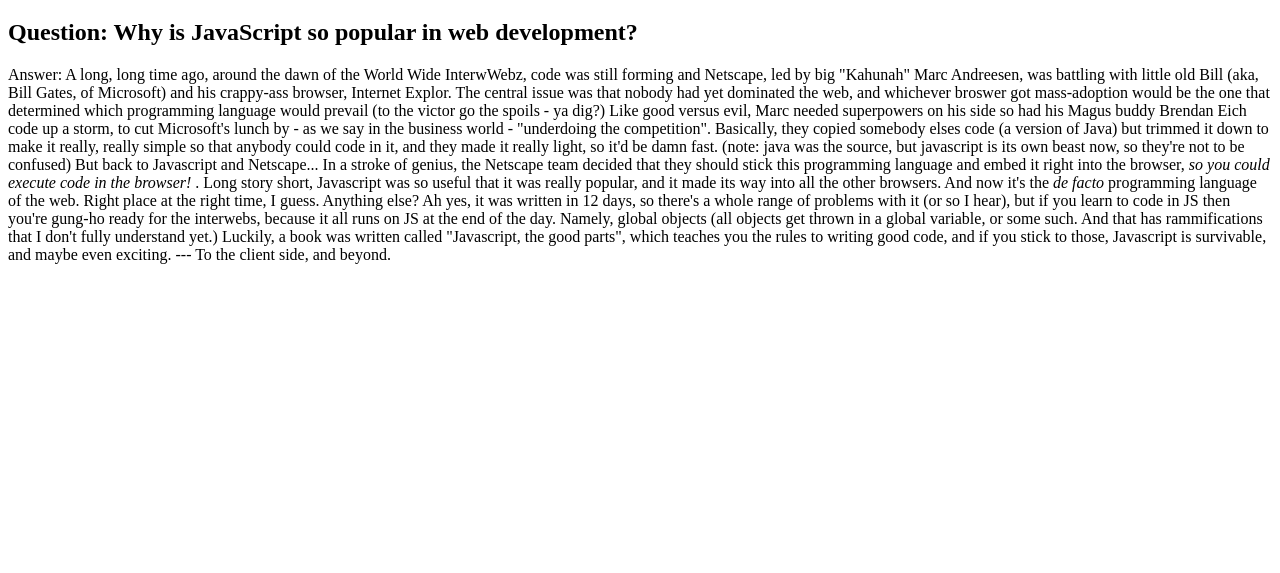
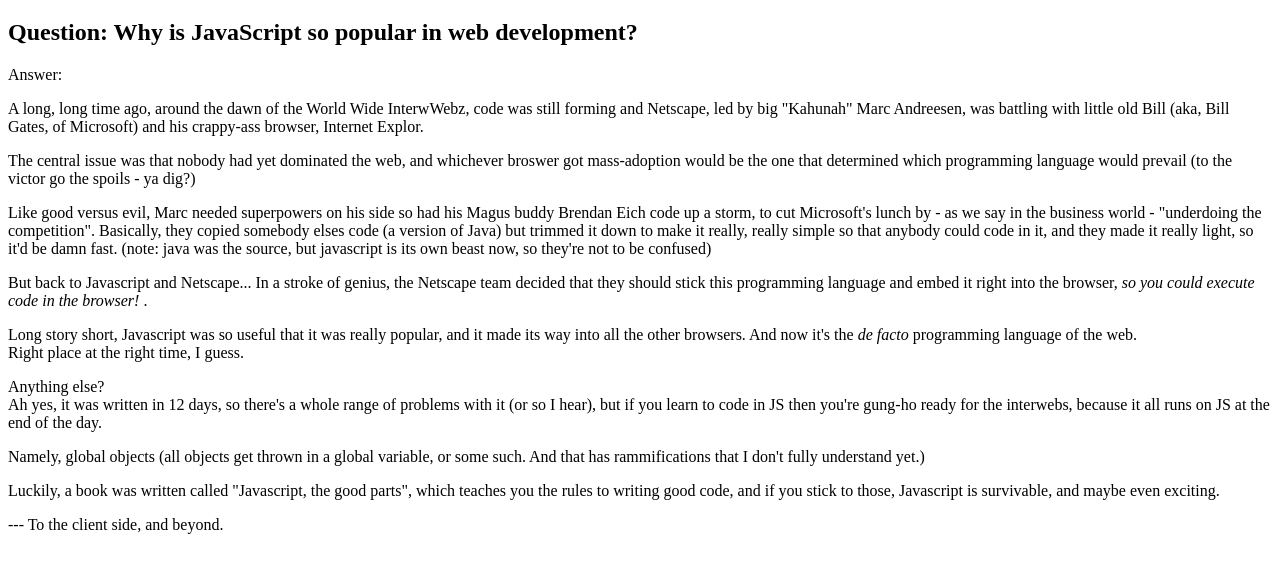
Before and after one commit to mceoin/mceoin.github.io, a plain HTML site: page blog/week2_technical.html in a window 1280 px wide. Shown: the part 61-634 px from the top of the page. Drawn offline with Linux system fonts and the light colour scheme.

Commit message:
Paragraph edits made.

```diff
--- a/blog/week2_technical.html
+++ b/blog/week2_technical.html
@@ -3,27 +3,26 @@
 <body>
 <h1>Week 2 Technical Blog</h1>
 <h2>Question: Why is JavaScript so popular in web development?</h2>
-<p>Answer:
+<p>Answer:<br>
 
-A long, long time ago, around the dawn of the World Wide InterwWebz, code was still forming and Netscape, led by big "Kahunah" Marc Andreesen, was battling with little old Bill (aka, Bill Gates, of Microsoft) and his crappy-ass browser, Internet Explor.
+<p>A long, long time ago, around the dawn of the World Wide InterwWebz, code was still forming and Netscape, led by big "Kahunah" Marc Andreesen, was battling with little old Bill (aka, Bill Gates, of Microsoft) and his crappy-ass browser, Internet Explor. </p>
 
-The central issue was that nobody had yet dominated the web, and whichever broswer got mass-adoption would be the one that determined which programming language would prevail (to the victor go the spoils - ya dig?)
+<p>The central issue was that nobody had yet dominated the web, and whichever broswer got mass-adoption would be the one that determined which programming language would prevail (to the victor go the spoils - ya dig?)</p>
 
-Like good versus evil, Marc needed superpowers on his side so had his Magus buddy Brendan Eich code up a storm, to cut Microsoft's lunch by - as we say in the business world - "underdoing the competition". Basically, they copied somebody elses code (a version of Java) but trimmed it down to make it really, really simple so that anybody could code in it, and they made it really light, so it'd be damn fast.  (note: java was the source, but javascript is its own beast now, so they're not to be confused)
+<p>Like good versus evil, Marc needed superpowers on his side so had his Magus buddy Brendan Eich code up a storm, to cut Microsoft's lunch by - as we say in the business world - "underdoing the competition". Basically, they copied somebody elses code (a version of Java) but trimmed it down to make it really, really simple so that anybody could code in it, and they made it really light, so it'd be damn fast.  (note: java was the source, but javascript is its own beast now, so they're not to be confused)</p>
 
-But back to Javascript and Netscape... In a stroke of genius, the Netscape team decided that they should stick this programming language and embed it right into the browser, <i> so you could execute code in the browser! </i>.
+<p>But back to Javascript and Netscape... In a stroke of genius, the Netscape team decided that they should stick this programming language and embed it right into the browser, <i> so you could execute code in the browser! </i>.</p>
 
-Long story short, Javascript was so useful that it was really popular, and it made its way into all the other browsers. And now it's the <i> de facto </i> programming language of the web.
+<p>Long story short, Javascript was so useful that it was really popular, and it made its way into all the other browsers. And now it's the <i> de facto </i> programming language of the web.
+<br>
+Right place at the right time, I guess.</p>
 
-Right place at the right time, I guess.
+<p>Anything else? <br>Ah yes, it was written in 12 days, so there's a whole range of problems with it (or so I hear), but if you learn to code in JS then you're gung-ho ready for the interwebs, because it all runs on JS at the end of the day. </p>
 
-Anything else?
-Ah yes, it was written in 12 days, so there's a whole range of problems with it (or so I hear), but if you learn to code in JS then you're gung-ho ready for the interwebs, because it all runs on JS at the end of the day.
+<p>Namely, global objects (all objects get thrown in a global variable, or some such. And that has rammifications that I don't fully understand yet.)</p>
 
-Namely, global objects (all objects get thrown in a global variable, or some such. And that has rammifications that I don't fully understand yet.)
-
-Luckily, a book was written called "Javascript, the good parts", which teaches you the rules to writing good code, and if you stick to those, Javascript is survivable, and maybe even exciting.
-
+<p>Luckily, a book was written called "Javascript, the good parts", which teaches you the rules to writing good code, and if you stick to those, Javascript is survivable, and maybe even exciting.</p>
+<p>
 --- To the client side, and beyond.</p>
 </body>
 </html>
```
